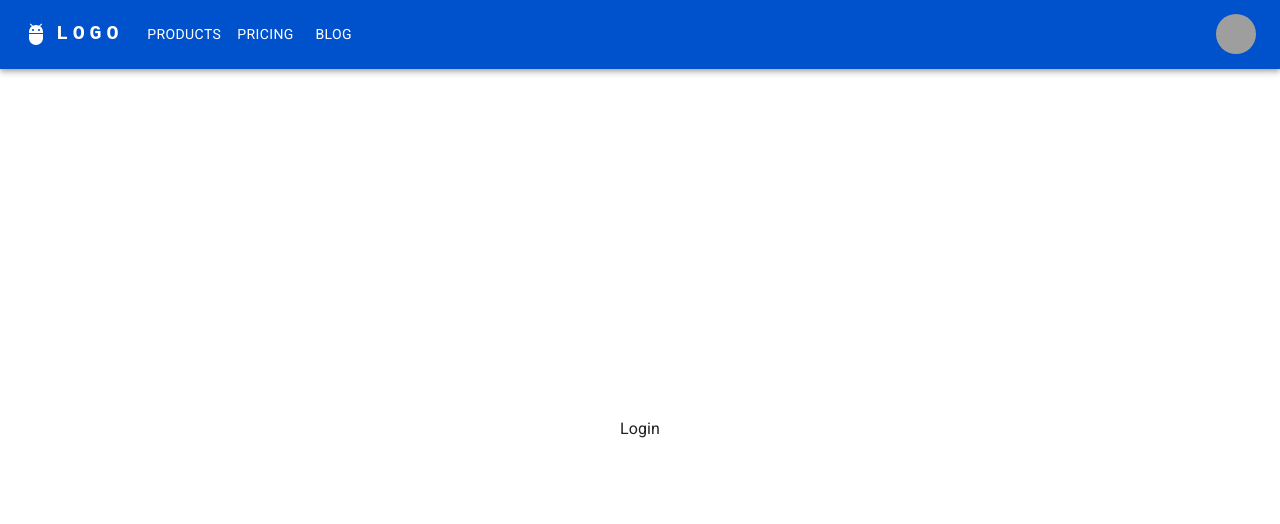
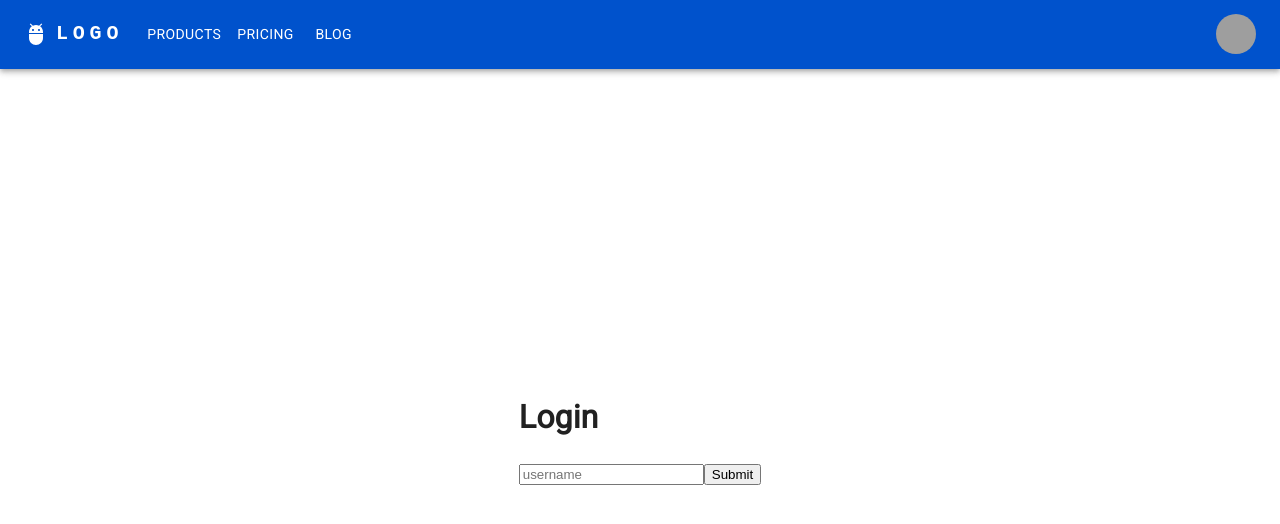
Before and after one commit to Endeyr/messaging-app, a React (Vite) app in the folder client/: page /authentication/login in a window 1280 px wide. Shown: the top 524 px of the page. Built offline with nearby package versions, Linux system fonts and the light colour scheme; grey boxes are pictures that could not be loaded.

Commit message:
basic logic for login

```diff
--- a/client/src/routes/authorization/Login.tsx
+++ b/client/src/routes/authorization/Login.tsx
@@ -1,4 +1,25 @@
+import { useState } from 'react'
+
 const Login = () => {
-	return <div>Login</div>
+	const [username, setUsername] = useState('')
+	return (
+		<div>
+			<h1>Login</h1>
+			<form
+				onSubmit={(e) => {
+					e.preventDefault()
+					// logic to set username to Context or local storage or db
+				}}
+			>
+				<input
+					type="text"
+					value={username}
+					placeholder="username"
+					onChange={(e) => setUsername(e.target.value)}
+				/>
+				<button type="submit">Submit</button>
+			</form>
+		</div>
+	)
 }
 export default Login
```
